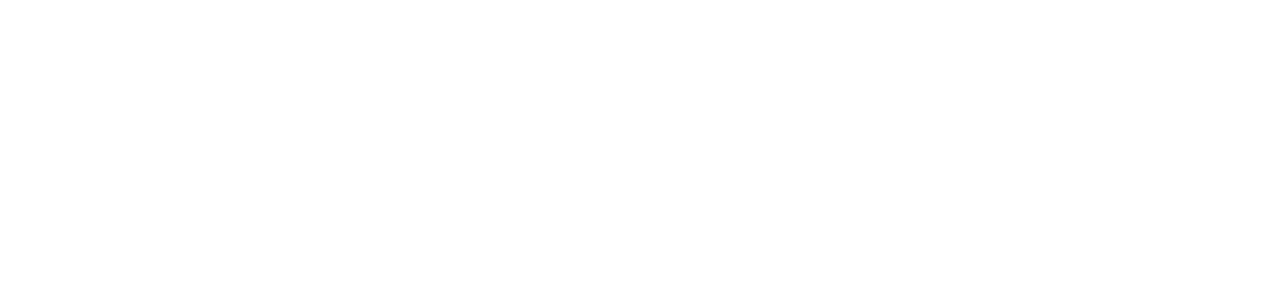
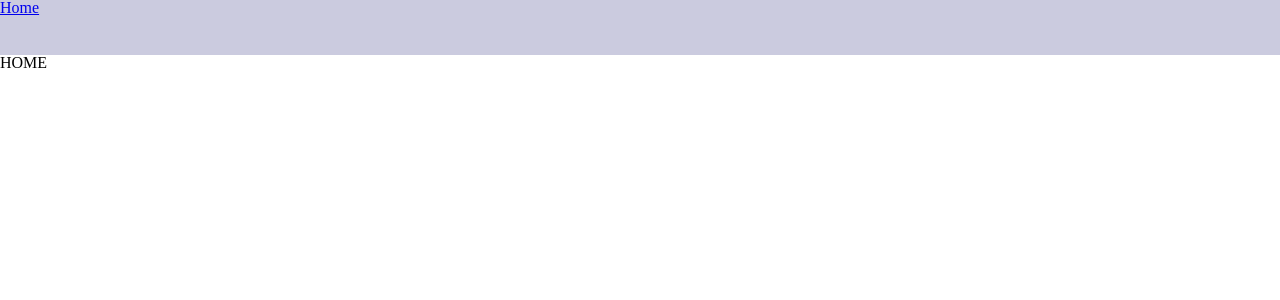
Before and after one commit to WandoCode/ReactCarousel, a React (Create React App) app: page / in a window 1280 px wide. Shown: the top 300 px of the page. Built offline with nearby package versions, Linux system fonts and the light colour scheme.

Commit message:
Start of navbar with routing to Home and Error

```diff
--- a/src/App.js
+++ b/src/App.js
@@ -1,5 +1,13 @@
+import { Outlet } from "react-router";
+import Navbar from "./components/Navbar";
+
 function App() {
-  return <div className="App"></div>;
+  return (
+    <div className="App">
+      <Navbar />
+      <Outlet />
+    </div>
+  );
 }
 
 export default App;
--- /dev/null
+++ b/src/components/Navbar.js
@@ -0,0 +1,11 @@
+import { Link } from "react-router-dom";
+
+function Navbar(props) {
+  return (
+    <nav>
+      <Link to="/">Home</Link>
+    </nav>
+  );
+}
+
+export default Navbar;
--- a/src/index.js
+++ b/src/index.js
@@ -1,10 +1,21 @@
 import React from "react";
 import ReactDOM from "react-dom";
 import App from "./App";
+import Home from "./routes/Home";
+import Error from "./routes/Error";
+import { BrowserRouter, Routes, Route } from "react-router-dom";
+import "./styles/index.css";
 
 ReactDOM.render(
   <React.StrictMode>
-    <App />
+    <BrowserRouter>
+      <Routes>
+        <Route path="/" element={<App />}>
+          <Route index element={<Home />} />
+        </Route>
+        <Route path="*" element={<Error />} />
+      </Routes>
+    </BrowserRouter>
   </React.StrictMode>,
   document.getElementById("root")
 );
--- /dev/null
+++ b/src/routes/Error.js
@@ -0,0 +1,5 @@
+function Error(props) {
+  return <div className="error">ERROR</div>;
+}
+
+export default Error;
--- /dev/null
+++ b/src/routes/Home.js
@@ -0,0 +1,5 @@
+function Home() {
+  return <div className="home">HOME</div>;
+}
+
+export default Home;
--- /dev/null
+++ b/src/styles/_navbar.scss
@@ -0,0 +1,8 @@
+nav {
+  position: fixed;
+  width: 100%;
+  height: $navbar-heigth;
+  top: 0;
+  left: 0;
+  background-color: $navbar-color;
+}
--- /dev/null
+++ b/src/styles/_settings.scss
@@ -0,0 +1,138 @@
+html,
+body,
+div,
+span,
+object,
+iframe,
+h1,
+h2,
+h3,
+h4,
+h5,
+h6,
+p,
+blockquote,
+pre,
+abbr,
+address,
+cite,
+code,
+del,
+dfn,
+em,
+img,
+ins,
+kbd,
+q,
+samp,
+small,
+strong,
+sub,
+sup,
+var,
+b,
+i,
+dl,
+dt,
+dd,
+ol,
+ul,
+li,
+fieldset,
+form,
+label,
+legend,
+table,
+caption,
+tbody,
+tfoot,
+thead,
+tr,
+th,
+td,
+article,
+aside,
+canvas,
+details,
+figcaption,
+figure,
+footer,
+header,
+hgroup,
+menu,
+nav,
+section,
+summary,
+time,
+mark,
+audio,
+video {
+  margin: 0;
+  padding: 0;
+  border: 0;
+  outline: 0;
+  font-size: 100%;
+  vertical-align: baseline;
+  background: transparent;
+}
+
+body {
+  line-height: 1;
+}
+
+article,
+aside,
+details,
+figcaption,
+figure,
+footer,
+header,
+hgroup,
+menu,
+nav,
+section {
+  display: block;
+}
+
+nav ul {
+  list-style: none;
+}
+
+blockquote,
+q {
+  quotes: none;
+}
+
+blockquote:before,
+blockquote:after,
+q:before,
+q:after {
+  content: "";
+  content: none;
+}
+
+a {
+  margin: 0;
+  padding: 0;
+  font-size: 100%;
+  vertical-align: baseline;
+  background: transparent;
+}
+
+table {
+  border-collapse: collapse;
+  border-spacing: 0;
+}
+
+input,
+select {
+  vertical-align: middle;
+}
+
+* {
+  box-sizing: border-box;
+}
+
+.App {
+  margin-top: $navbar-heigth;
+}
--- /dev/null
+++ b/src/styles/_variables.scss
@@ -0,0 +1,2 @@
+$navbar-color: rgb(203, 203, 223);
+$navbar-heigth: 55px;
--- /dev/null
+++ b/src/styles/index.css
@@ -0,0 +1,147 @@
+html,
+body,
+div,
+span,
+object,
+iframe,
+h1,
+h2,
+h3,
+h4,
+h5,
+h6,
+p,
+blockquote,
+pre,
+abbr,
+address,
+cite,
+code,
+del,
+dfn,
+em,
+img,
+ins,
+kbd,
+q,
+samp,
+small,
+strong,
+sub,
+sup,
+var,
+b,
+i,
+dl,
+dt,
+dd,
+ol,
+ul,
+li,
+fieldset,
+form,
+label,
+legend,
+table,
+caption,
+tbody,
+tfoot,
+thead,
+tr,
+th,
+td,
+article,
+aside,
+canvas,
+details,
+figcaption,
+figure,
+footer,
+header,
+hgroup,
+menu,
+nav,
+section,
+summary,
+time,
+mark,
+audio,
+video {
+  margin: 0;
+  padding: 0;
+  border: 0;
+  outline: 0;
+  font-size: 100%;
+  vertical-align: baseline;
+  background: transparent;
+}
+
+body {
+  line-height: 1;
+}
+
+article,
+aside,
+details,
+figcaption,
+figure,
+footer,
+header,
+hgroup,
+menu,
+nav,
+section {
+  display: block;
+}
+
+nav ul {
+  list-style: none;
+}
+
+blockquote,
+q {
+  quotes: none;
+}
+
+blockquote:before,
+blockquote:after,
+q:before,
+q:after {
+  content: "";
+  content: none;
+}
+
+a {
+  margin: 0;
+  padding: 0;
+  font-size: 100%;
+  vertical-align: baseline;
+  background: transparent;
+}
+
+table {
+  border-collapse: collapse;
+  border-spacing: 0;
+}
+
+input,
+select {
+  vertical-align: middle;
+}
+
+* {
+  box-sizing: border-box;
+}
+
+.App {
+  margin-top: 55px;
+}
+
+nav {
+  position: fixed;
+  width: 100%;
+  height: 55px;
+  top: 0;
+  left: 0;
+  background-color: #cbcbdf;
+}/*# sourceMappingURL=index.css.map */
--- /dev/null
+++ b/src/styles/index.scss
@@ -0,0 +1,3 @@
+@import "variables";
+@import "settings";
+@import "navbar";
```
Also changed, not shown: 1 other file (tests, documents, lock files or other folders).
